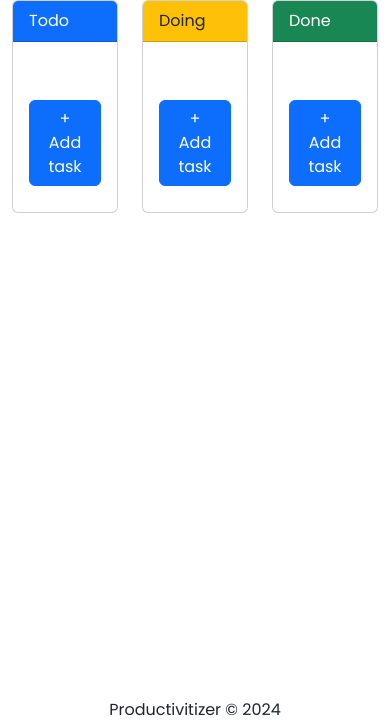
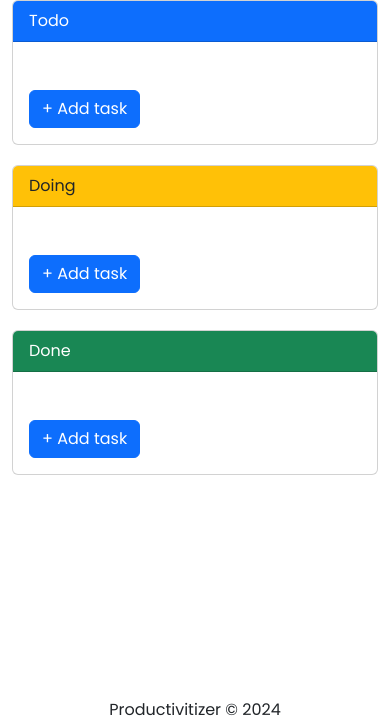
Before and after one commit to SagidanovBakhtiyar/productivitizer, a Flask app: page /kanban in a window 390 px wide. Shown: the part 106-826 px from the top of the page. Run offline with Flask 3, Linux system fonts and the light colour scheme; the visitor is signed in with stand-in values (Sample User, id 1); data comes from the database, SQL or seed files in the repository; data that the repository does not hold is empty.

Commit message:
style changes

```diff
--- a/productivitizer/static/css/kanban.css
+++ b/productivitizer/static/css/kanban.css
@@ -8,23 +8,26 @@
         flex-direction: column;
     }
 
-    /* Increase spacing between tasks on mobile */
-    .card-body {
-        margin-bottom: 10px;
+    /* Make card body responsive */
+    .card {
+        width: 100%;
     }
 
-    /* Increase font size for better readability */
-    .form-control {
-        font-size: 16px;
+    /* Ensure consistent width for all columns */
+    .card-body {
+        width: 100%;
+        min-width: 200px;
     }
 }
 
 /* Overall style */
 .card-header {
     user-select: none;
+    width: 100%;
 }
 
 .delete-task-btn, .update-task-btn {
     user-select: none;
     text-decoration: none;
+    width: 100%;
 }
```
